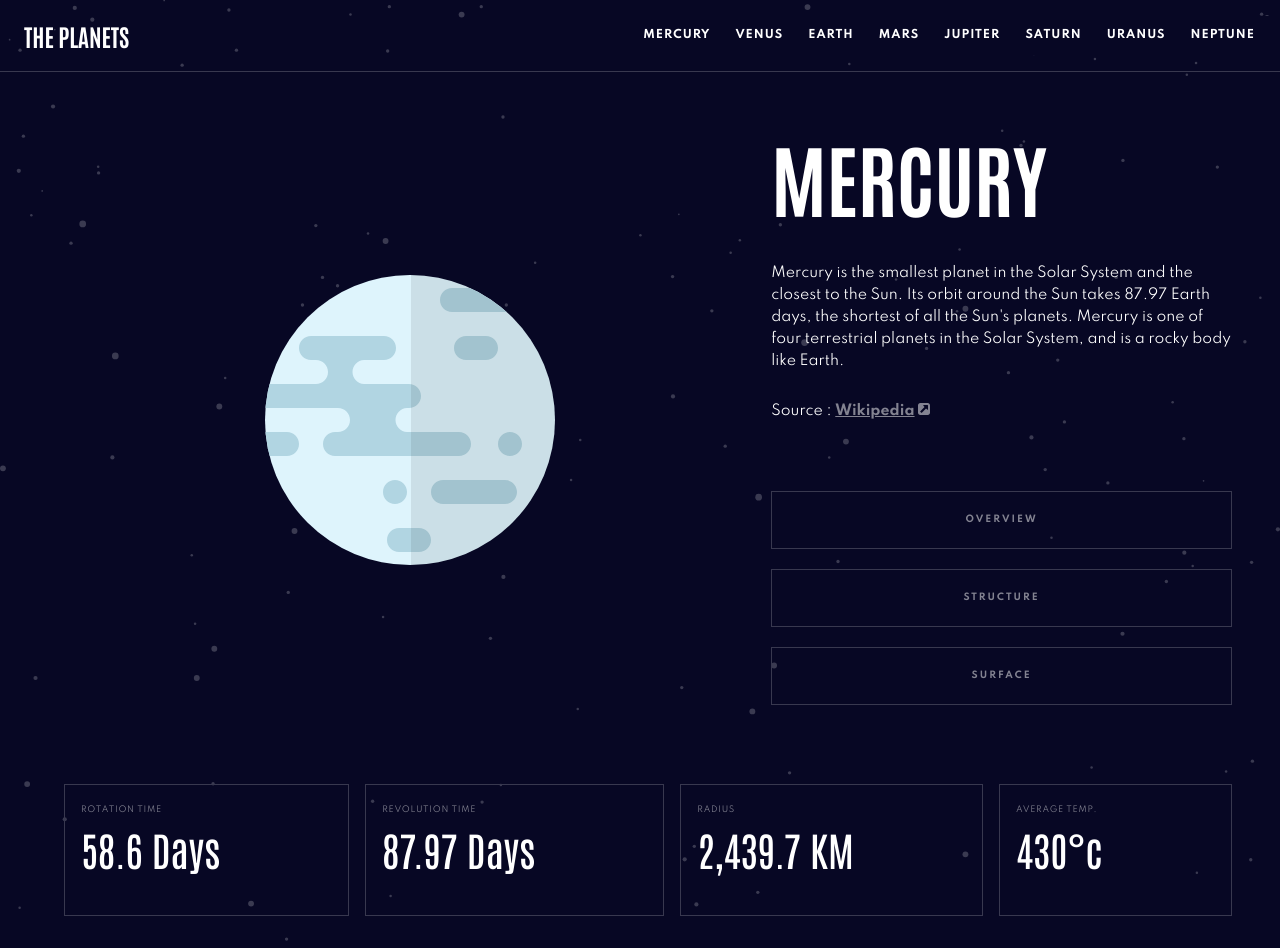
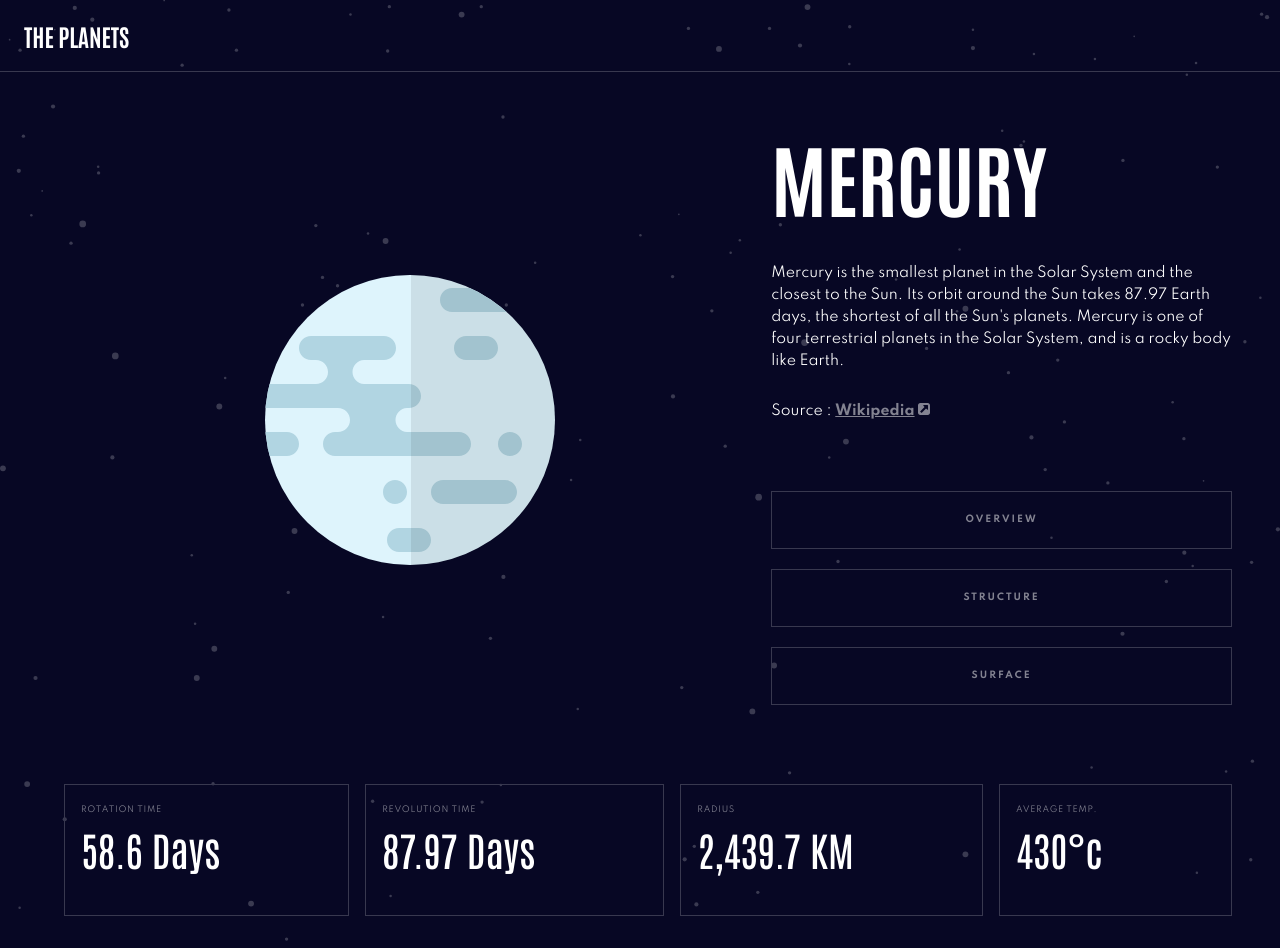
Before and after one commit to TerrenceArceo/planets-fact-site, a React (Create React App) app: page / in a window 1280 px wide. Built offline with nearby package versions, Linux system fonts and the light colour scheme.

Commit message:
added toggleNav function to switch isShown state and attached it to the hamburger

```diff
--- a/src/MainComponents/Header.js
+++ b/src/MainComponents/Header.js
@@ -6,13 +6,17 @@ import { Link } from 'react-router-dom'
 export default function Header(props) {
     const [isShown, setIsShown] = useState(false)
 
+    function toggleNav() {
+        setIsShown(prevState => !prevState)
+    }
+
     return (
         <nav className='header'>
             <div className="header-navigation">
                 <h2>THE PLANETS</h2>
-                <img src="/assets/icon-hamburger.svg" alt='hamburger' className="hamburger"/>
+                <img src="/assets/icon-hamburger.svg" alt='hamburger' className="hamburger" onClick={toggleNav}/>
             </div>
-            <ul className="header-navigation-planets">
+            {isShown && <ul className="header-navigation-planets">
                 <li className='planet'>
                     <span className='mercury-dot'></span>
                     <Link to="/">Mercury</Link>
@@ -53,7 +57,7 @@ export default function Header(props) {
                     <Link to="Neptune">Neptune</Link>
                     <img src='/assets/icon-chevron.svg' className='chevron' />
                 </li>
-            </ul>
+            </ul>}
         </nav>
     )
 }
--- a/src/style.css
+++ b/src/style.css
@@ -64,7 +64,6 @@ button {
 }
 
 .header-navigation-planets {
-    display: none;
     flex-direction: column;
     position: absolute;
     background-color: #070724;
```
